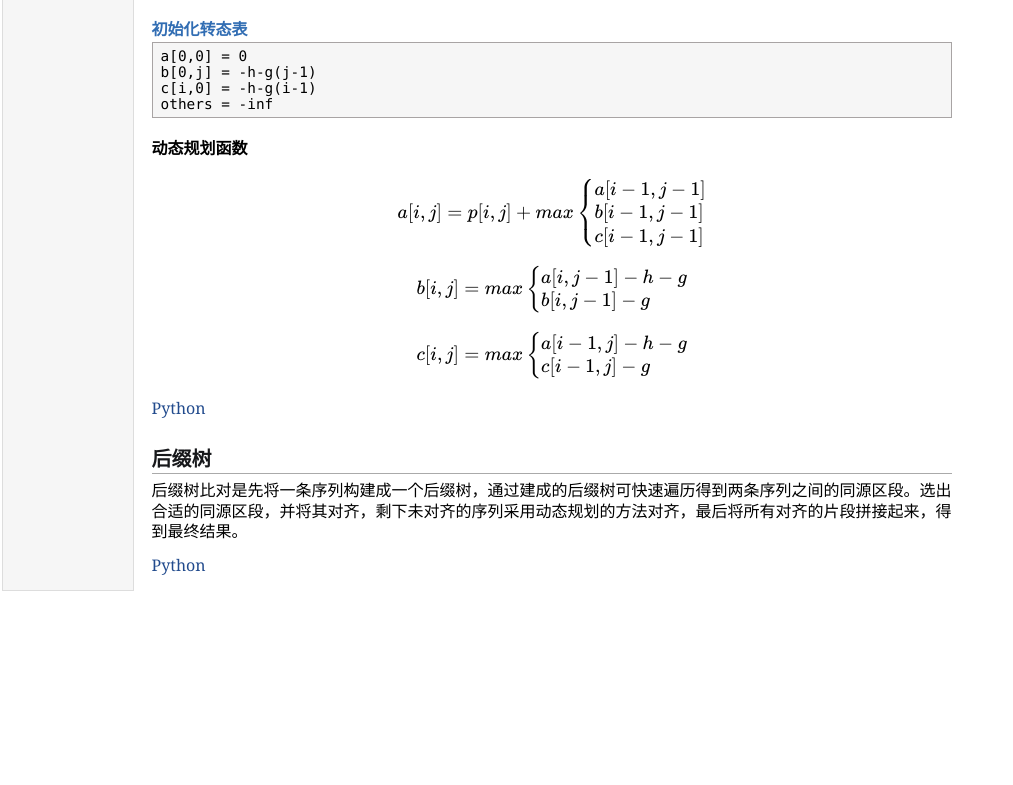
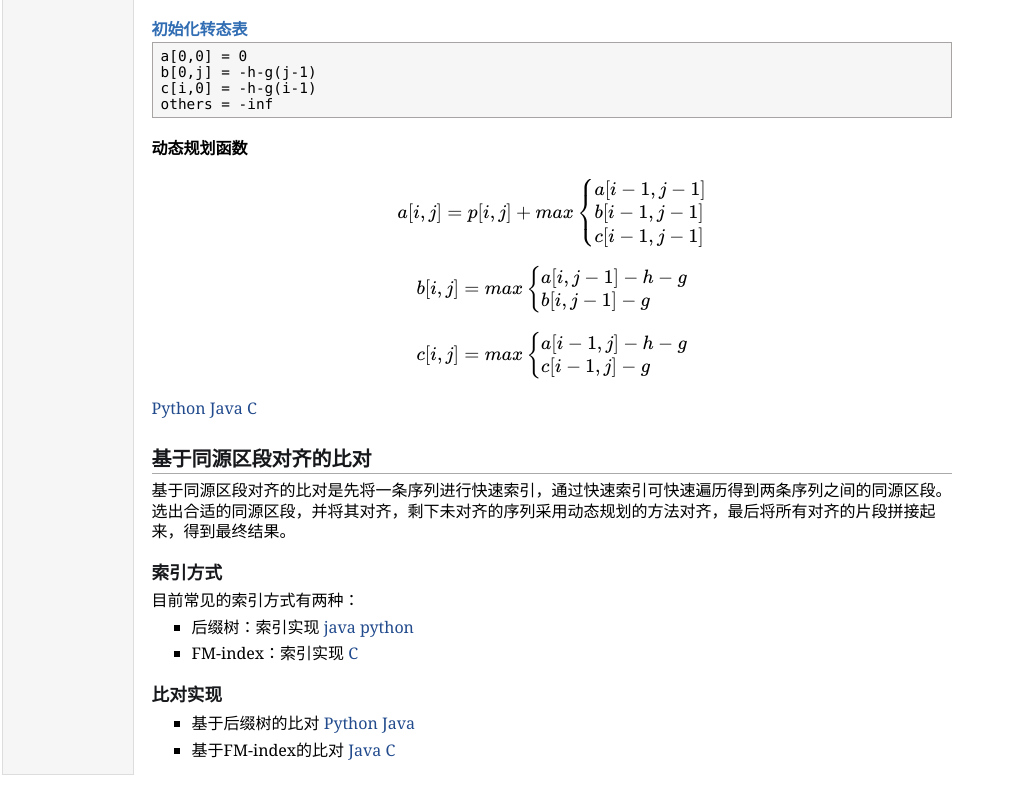
Before and after one commit to zhoutong-27/msawebsite, a plain HTML site: page html/psa.html in a window 1280 px wide. Shown: the part 1898-2683 px from the top of the page, without its empty margins (0-1013 px from the left). Before the commit the page ends 2499 px from the top, so only its background shows below. Drawn offline with nearby package versions, Linux system fonts and the light colour scheme; some packages are replaced by stand-ins of ours.

Commit message:
renew psa and msa

```diff
--- a/html/psa.html
+++ b/html/psa.html
@@ -28,7 +28,7 @@ MathJax.Hub.Config({
 <div class="menu-item"><a href="msaligners.html">序列比对器</a></div>
 <div class="menu-item"><a href="tools.html">实用工具</a></div>
 <div class="menu-item"><a href="datasets.html">测试数据集</a></div>
-<div class="menu-item"><a href="https://github.com/malabz/JMSA" target="blank">Github</a></div>
+<div class="menu-item"><a href="https://github.com/malabz" target="blank">Github</a></div>
 </td>
 <td id="layout-content">
 <div id="toptitle">
@@ -184,13 +184,30 @@ a[i-1,j]-h-g\\
 c[i-1,j]-g
 \end{cases}
 \]
-</p><p><a href="https://nbviewer.jupyter.org/github/malabz/Jtmsa/blob/master/AffineGap_DP.ipynb" target=&ldquo;blank&rdquo;>Python</a>
+</p><p><a href="https://github.com/Guuhua/PSA/blob/main/python/PSA_Kband.py" target=&ldquo;blank&rdquo;>Python</a> <a href="https://github.com/Guuhua/PSA/blob/main/java/Kband.java" target=&ldquo;blank&rdquo;>Java</a> <a href="https://github.com/Guuhua/PSA/blob/main/c/PSA_kband.c" target=&ldquo;blank&rdquo;>C</a>
 </p>
-<h2>后缀树</h2>
-<p>后缀树比对是先将一条序列构建成一个后缀树，通过建成的后缀树可快速遍历得到两条序列之间的同源区段。选出合适的同源区段，并将其对齐，剩下未对齐的序列采用动态规划的方法对齐，最后将所有对齐的片段拼接起来，得到最终结果。
+<h2>基于同源区段对齐的比对</h2>
+<p>基于同源区段对齐的比对是先将一条序列进行快速索引，通过快速索引可快速遍历得到两条序列之间的同源区段。选出合适的同源区段，并将其对齐，剩下未对齐的序列采用动态规划的方法对齐，最后将所有对齐的片段拼接起来，得到最终结果。
 </p>
-<p><a href="https://github.com/malabz/Jtmsa/blob/master/PSA_Suffixtree.py" target=&ldquo;blank&rdquo;>Python</a>
+<h3>索引方式</h3>
+<p>目前常见的索引方式有两种：
 </p>
+<ul>
+<li><p>后缀树：索引实现 <a href="https://github.com/Guuhua/SuffixTree/blob/main/suffixTree.java" target=&ldquo;blank&rdquo;>java</a> <a href="https://github.com/Guuhua/SuffixTree/blob/main/suffixTree.py" target=&ldquo;blank&rdquo;>python</a>
+</p>
+</li>
+<li><p>FM-index：索引实现 <a href="https://github.com/Guuhua/FM-index" target=&ldquo;blank&rdquo;>C</a>
+</p>
+</li>
+</ul>
+<h3>比对实现</h3>
+<ul>
+<li><p>基于后缀树的比对 <a href="https://github.com/Guuhua/PSA/blob/main/python/PSA_STree.py" target=&ldquo;blank&rdquo;>Python</a> <a href="https://github.com/Guuhua/PSA/blob/main/java/STAlign.java" target=&ldquo;blank&rdquo;>Java</a>
+</p>
+</li>
+<li><p>基于FM-index的比对 <a href="https://github.com/Guuhua/PSA/blob/main/java/FMAlign.java" target=&ldquo;blank&rdquo;>Java</a> <a href="https://github.com/Guuhua/PSA/blob/main/c/PSA_fmindex.c" target=&ldquo;blank&rdquo;>C</a></p>
+</li>
+</ul>
 </td>
 </tr>
 </table>
```
Also changed, not shown: html/clustalo.html (+1 -1 lines), html/datasets.html (+1 -1 lines), html/index.html (+1 -1 lines), html/measure.html (+1 -1 lines), html/msa.html (+4 -4 lines), html/msaligners.html (+1 -1 lines), html/tools.html (+1 -1 lines).
